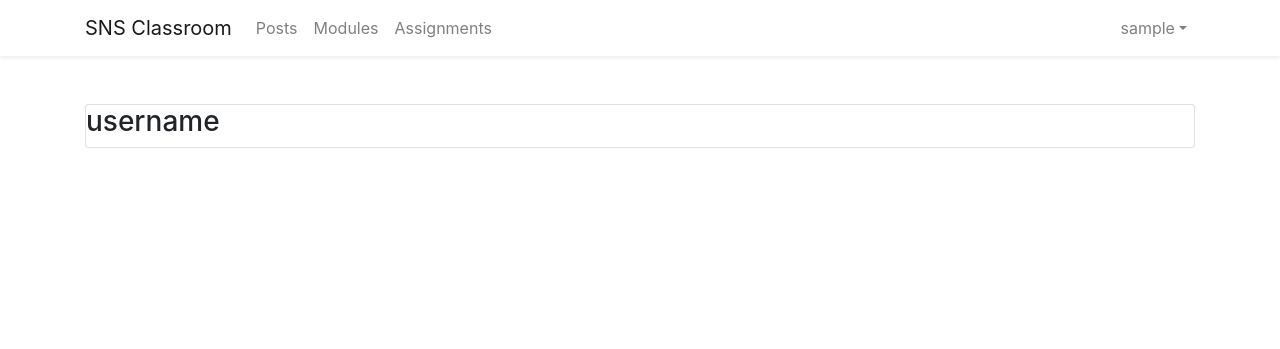
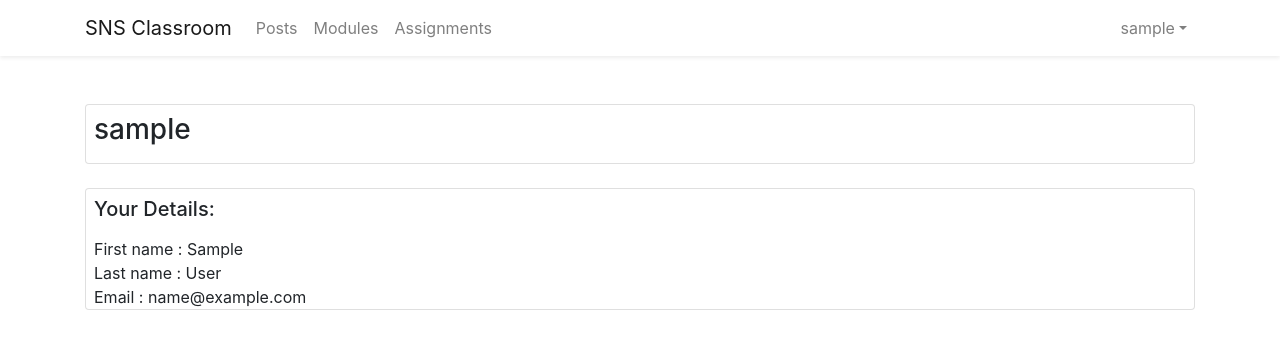
Before and after one commit to subskdka111/SNS_ADC10_partII, a Django app: page /profile/1 in a window 1280 px wide. Shown: the top 349 px of the page. Run offline with Django 3.2, Linux system fonts and the light colour scheme; a user stored in the database is signed in; tables that the repository leaves empty hold one stand-in row (values such as "Sample post"); some libraries are stand-ins or nearby versions.

Commit message:
Added Profile Page

```diff
--- a/SNS_Classroom/account/templates/profile.html
+++ b/SNS_Classroom/account/templates/profile.html
@@ -1,9 +1,38 @@
 {% extends "base.html" %}
-{% block title %}Profile name here{% endblock %}
+{% block title %}{{ profile.username }}{% endblock %}
 {% block content %}
 <div class="container my-5">
-    <div class="card">
-        <h3>username</h3>
+    <div class="card p-2">
+        <h3>{{ profile.username }}</h3>
+    </div>
+
+    <div class="card my-4">
+        <div class="p-2">
+            <h5>{% if user == profile %}
+                Your
+            {% else %}
+                {{ profile.username }}'s
+            {% endif %}
+            Details:</h5>
+        </div>
+        <div class="px-2">
+            First name : {{ profile.first_name }} <br>
+            Last name : {{ profile.last_name }} <br>
+            Email : {{ profile.email }} <br>
+        </div>
+
+        <div class="px-2">
+        {% if profile.userrole.role == "teacher" and modules %}
+            Module Teacher for: {{ modules.moduleName }}
+        {% elif profile.userrole.role == "student" %}
+            Modules Joined: <br>
+            <ul>
+                {% for module in modules %}
+                <li>{{ module.moduleName }}</li>
+                {% endfor %}
+            </ul>
+        {% endif %}
+        </div>
     </div>
 </div>
 {% endblock %}
--- a/SNS_Classroom/account/templates/signup.html
+++ b/SNS_Classroom/account/templates/signup.html
@@ -38,7 +38,7 @@
                         </label>
                     </div>
                     <div class="form-check">
-                        <input class="form-check-input" type="radio" name="role" id="radio1" value="staff">
+                        <input class="form-check-input" type="radio" name="role" id="radio1" value="teacher">
                         <label class="form-check-label" for="radio1">
                             Staff
                         </label>
--- a/SNS_Classroom/account/views.py
+++ b/SNS_Classroom/account/views.py
@@ -1,12 +1,12 @@
 from django.shortcuts import render, redirect
 from django.contrib.auth.models import User
 from account.models import UserRole
+from module.models import Module
 from django.contrib.auth import authenticate, login, logout
 from django.http import HttpResponse
 from django.contrib import messages
 from account.checkRole import *
 
-# Create your views here.
 def view_login(request):
     if request.method == "GET":
         return render(request, 'login.html')
@@ -57,7 +57,20 @@ def view_signup(request):
 
 def view_profile(request, id):
     if request.method == "GET" and request.user.is_authenticated:
-        return render(request, "profile.html")
+        requestedProfile = User.objects.get(id=id)
+        if requestedProfile.userrole.role == "student":
+            module = request.user.student.all()
+        elif requestedProfile.userrole.role == "teacher" and Module.objects.get(moduleTeacher=requestedProfile):
+            module = Module.objects.get(moduleTeacher=requestedProfile)
+        else:
+            module = ''
+        print(module)
+        context_variable = {
+            'profile' : requestedProfile,
+            'modules' : module
+        }
+        return render(request, "profile.html", context_variable)
+    return redirect("/")
 
 def view_logout(request):
     logout(request)
--- a/SNS_Classroom/assignment/templates/assignment.html
+++ b/SNS_Classroom/assignment/templates/assignment.html
@@ -6,8 +6,7 @@
             <div class="card-header py-1 d-flex justify-content-between align-items-center">
                 <div>
                     <h3 class="card-title"><a href="{{ assignment.id }}">{{ assignment.assignmentTitle }}</a></h3>
-                    <h6 class="card-subtitle text-muted">posted by <a href="#" class="card-link">{{ assignment.author }}</a> on
-                        {{assignment.createdDate|date:"M, j"}}</h6>
+                    <h6 class="card-subtitle text-muted">posted by <a href="/profile/{{ assignment.author.id }}" class="card-link">{{ assignment.author }}</a> on {{assignment.createdDate|date:"M, j"}}</h6>
                 </div>
                 {% if user.userrole.role == 'admin' or user == assignment.author %}
                 <div>
--- a/SNS_Classroom/assignment/templates/assignments.html
+++ b/SNS_Classroom/assignment/templates/assignments.html
@@ -28,7 +28,7 @@
             <div class="card-header py-1 d-flex justify-content-between align-items-center">
                 <div>
                     <h3 class="card-title"><a href="{{ assignment.id }}">{{ assignment.assignmentTitle }}</a></h3>
-                    <h6 class="card-subtitle text-muted">posted by <a href="#" class="card-link">{{ assignment.author }}</a> on {{assignment.createdDate|date:"M, j"}} {% if assignment.module.moduleName %}in {{assignment.module.moduleName}}{% endif %}</h6>
+                    <h6 class="card-subtitle text-muted">posted by <a href="/profile/{{ assignment.author.id }}" class="card-link">{{ assignment.author }}</a> on {{assignment.createdDate|date:"M, j"}} {% if assignment.module.moduleName %}in {{assignment.module.moduleName}}{% endif %}</h6>
                 </div>
                 {% if user.userrole.role == 'admin' or user == assignment.author %}
                 <div>
--- a/SNS_Classroom/module/views.py
+++ b/SNS_Classroom/module/views.py
@@ -13,6 +13,9 @@ def view_modules(request):
             moduleObj.save()
 
         modules = Module.objects.all()
+
+        # getting all modules enrolled by "request.user"
+        # from module model
         enrolledModules = request.user.student.all()
 
         context_variable = {
--- a/SNS_Classroom/posts/templates/post.html
+++ b/SNS_Classroom/posts/templates/post.html
@@ -6,7 +6,7 @@
             <div class="card-header py-1 d-flex justify-content-between align-items-center">
                 <div>
                     <h3 class="card-title">{{ post.postTitle }}</h3>
-                    <h6 class="card-subtitle text-muted">posted by <a href="#" class="card-link">{{ post.author }}</a> on {{ post.createdDate|date:"M, j " }}</h6>
+                    <h6 class="card-subtitle text-muted">posted by <a href="/profile/{{ post.author.id }}" class="card-link">{{ post.author }}</a> on {{ post.createdDate|date:"M, j " }}</h6>
                 </div>
                 {% if user.userrole.role == 'admin' or user == post.author %}
                 <div>
--- a/SNS_Classroom/posts/templates/posts.html
+++ b/SNS_Classroom/posts/templates/posts.html
@@ -28,7 +28,7 @@
             <div class="card-header py-1 d-flex justify-content-between align-items-center">
                 <div>
                     <h3 class="card-title"><a href="{{ post.id }}">{{ post.postTitle }}</a></h3>
-                    <h6 class="card-subtitle text-muted">posted by <a href="#" class="card-link">{{ post.author }}</a> on {{post.createdDate|date:"M, j"}} {% if post.module.moduleName %}in {{post.module.moduleName}}{% endif %}</h6>
+                    <h6 class="card-subtitle text-muted">posted by <a href="/profile/{{ post.author.id }}" class="card-link">{{ post.author }}</a> on {{post.createdDate|date:"M, j"}} {% if post.module.moduleName %}in {{post.module.moduleName}}{% endif %}</h6>
                 </div>
                 {% if user.userrole.role == 'admin' or user == post.author %}
                 <div>
```
